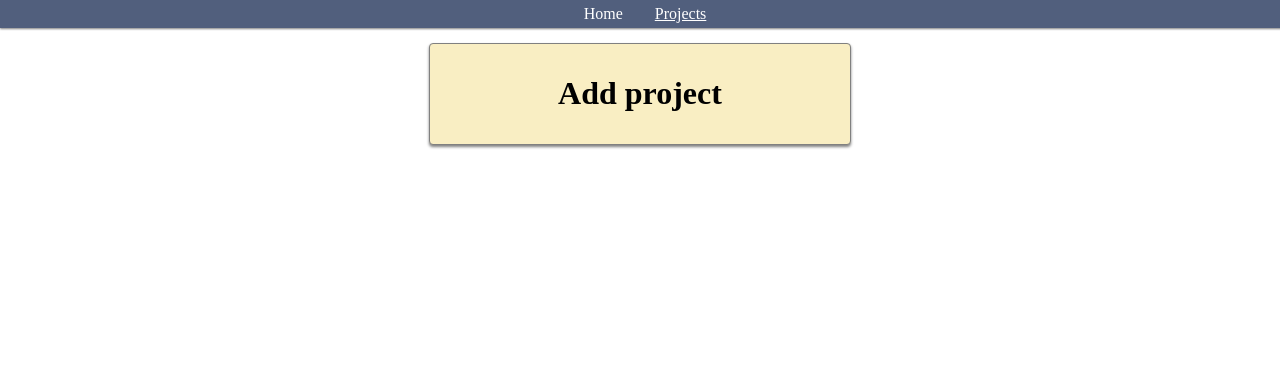
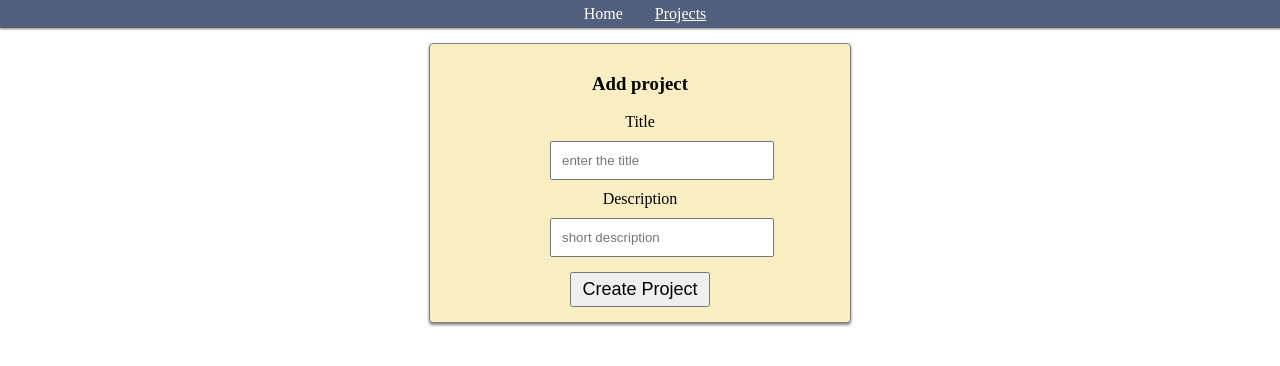
Before and after one commit to elisejonkers/module2-codealongReact, a React (Vite) app: page /projects/create in a window 1280 px wide. Shown: the top 366 px of the page. Built offline with nearby package versions, Linux system fonts and the light colour scheme.

Commit message:
creating form and handleSubmit

```diff
--- a/src/pages/CreateProjectPage.jsx
+++ b/src/pages/CreateProjectPage.jsx
@@ -1,9 +1,77 @@
+import axios from "axios";
+import { useState } from "react";
+import { useNavigate } from "react-router-dom";
+
+const API_URL = "https://project-management-api-4641927fee65.herokuapp.com/"
+
 function CreateProjectPage () {
+
+    const [title, setTitle] = useState("")
+    const [description, setDescription] = useState("")
+
+    const navigate = useNavigate()
+
+    const handleSubmit = (e) => {
+
+        // prevent page reload
+        e.preventDefault()
+
+        // prepare an object with the data that we send to the api
+        const requestBody = {
+            title: title,
+            description: description
+        }
+
+        // when the property and state have the same name, we can use this format too:
+        // const requestBody = {
+        //     title,
+        //     description
+        // }
+
+        // send POST request
+        axios.post(API_URL + "projects", requestBody)
+            .then( (response) => {
+                // project created, redirect
+                navigate("/projects")
+            })
+            .catch((error) => {
+                console.log("Error getting from API: " + error);
+              });
+
+    }
+
+
     return (
-        <div className="CreateProjectPage">
-            <h1>Add project</h1>
-        </div>
-    )
+      <div className="CreateProjectPage">
+        <h3>Add project</h3>
+
+        <form onSubmit={handleSubmit}>
+          <label>
+            Title
+            <input
+              type="text"
+              name="title"
+              placeholder="enter the title"
+              required={true}
+              value={title}
+              onChange={(e) => { setTitle (e.target.value)}}
+            />
+          </label>
+          <label >
+            Description
+            <input
+              type="text"
+              name="description"
+              placeholder="short description"
+              value={description}
+              onChange={(e) => { setDescription (e.target.value)}}
+            />
+          </label>
+
+          <button>Create Project</button>
+        </form>
+      </div>
+    );
 }
 
 export default CreateProjectPage
--- a/src/pages/ProjectListPage.jsx
+++ b/src/pages/ProjectListPage.jsx
@@ -27,7 +27,7 @@
   return (
     <div className="ProjectListPage">
       <h1>List of projects:</h1>
-      <Link to="/project/create">
+      <Link to="/projects/create">
         <button>Create Project</button>
       </Link>
 
```
